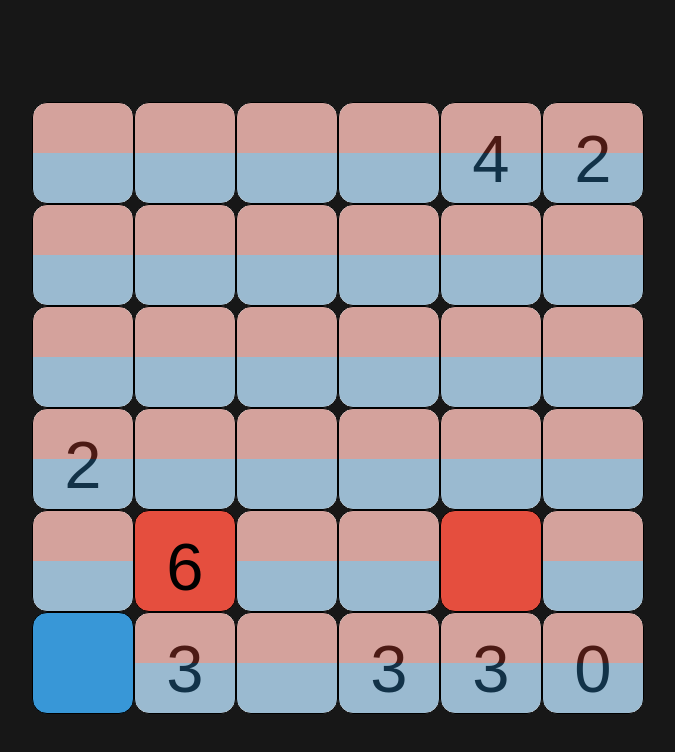
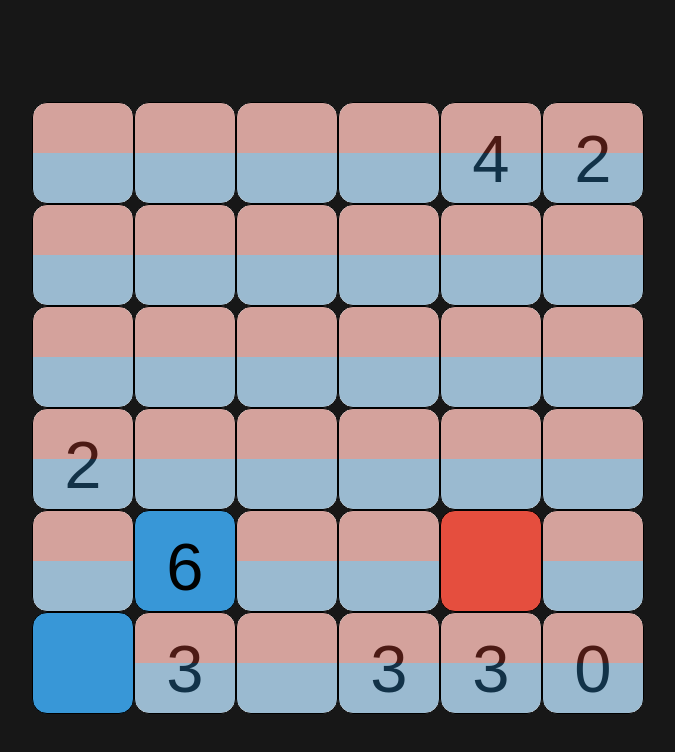
Before and after one commit to tonyxforce/urjoclone, a plain HTML site: page index.html in a window 1280 px wide. Shown: the whole page, without its empty margins (302-977 px from the left). Drawn offline with Linux system fonts and the light colour scheme.

Commit message:
Fix inversion possibly making puzzles impossible

```diff
--- a/puzzle.css
+++ b/puzzle.css
@@ -26,7 +26,6 @@
     display: flex;
     flex-direction: column;
     flex-wrap: nowrap;
-    text-wrap-mode: nowrap;
 }
 
 .cell-row {
@@ -34,7 +33,6 @@
     display: flex;
     flex-direction: row;
     flex-wrap: nowrap;
-    text-wrap-mode: nowrap;
 }
 
 .cell-label {
--- a/puzzle.js
+++ b/puzzle.js
@@ -19,13 +19,13 @@ class Puzzle {
             if (parts.length < 2) {
                 console.error("Invalid puzzle string format");
             } else {
-                if(parts.length == 2){
+                if (parts.length == 2) {
                     // Creative mode square
                     this.#isCreativeMode = true;
                     this.sizeX = parseInt(parts[1]);
                     this.sizeY = this.sizeX;
                     puzzleString = new Array(this.sizeX * this.sizeY).fill("0").join("");
-                }else
+                } else
                     if (parts.length == 3) {
                         // Creative mode
                         this.#isCreativeMode = true;
@@ -119,9 +119,7 @@ class Puzzle {
         const doInvert = options.invert ?? Math.round(Math.random());
         if (doInvert)
             this.decodedPuzzle = this.decodedPuzzle.map(value => {
-                if (value === 1) return 3;
-                if (value === 3) return 1;
-                return value;
+                return value ^ (1 << 1);
             });
         if (doVerticalMirror) {
             const size = this.getWidth();
```
Lines whose indentation alone changed are shown as unchanged.
